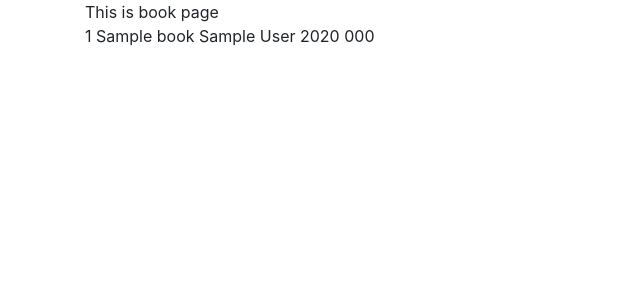
After one commit to petryshend/cs50pr1, a Flask app: template templates/book.html in a window 1280 px wide. The commit adds this page. Shown: the top 300 px of the page, without its empty margins (0-640 px from the left). Run offline with Flask 2, Linux system fonts and the light colour scheme; the template is opened without the code that fills it: most values are stand-ins (such as "Sample title", 1, 10 or a date in 2020); some libraries are stand-ins or nearby versions.

Commit message:
simple book page and some fixes

```diff
--- a/application.py
+++ b/application.py
@@ -82,6 +82,17 @@ def search():
     return render_template('search.html', books=books, query=query)
 
 
+@app.route('/book/<book_id>', methods=['GET'])
+def book(book_id):
+    if not logged_in():
+        return redirect(url_for('login'))
+
+    book_service = BookService()
+    book = book_service.get_by_id(book_id)
+
+    return render_template('book.html', book=book)
+
+
 def logged_in():
     return 'user' in session
 
--- a/book.py
+++ b/book.py
@@ -1,6 +1,6 @@
 class Book:
-    def __init__(self, id, isbn, title, author, year):
-        self.id = id
+    def __init__(self, book_id, isbn, title, author, year):
+        self.book_id = book_id
         self.isbn = isbn
         self.title = title
         self.author = author
--- /dev/null
+++ b/templates/book.html
@@ -0,0 +1,17 @@
+{% extends 'layout.html' %}
+
+{% block css %}
+    {{ super() }}
+{% endblock %}
+
+{% block body %}
+    This is book page
+
+    <div>
+        {{ book.book_id }}
+        {{ book.title }}
+        {{ book.author }}
+        {{ book.year }}
+        {{ book.isbn }}
+    </div>
+{% endblock %}
--- a/templates/search.html
+++ b/templates/search.html
@@ -17,7 +17,11 @@
 
     <ul>
         {% for book in books %}
-            <li>{{ book.id }}, {{ book.isbn }}, {{ book.title }}, {{ book.author }}, {{ book.year }}</li>
+            <li>
+                <a href="{{ url_for('book', book_id=book.book_id) }}">
+                    {{ book.book_id }}, {{ book.isbn }}, {{ book.title }}, {{ book.author }}, {{ book.year }}
+                </a>
+            </li>
         {% endfor %}
     </ul>
 
```
Also changed, not shown: book_service.py (+14 -3 lines).
